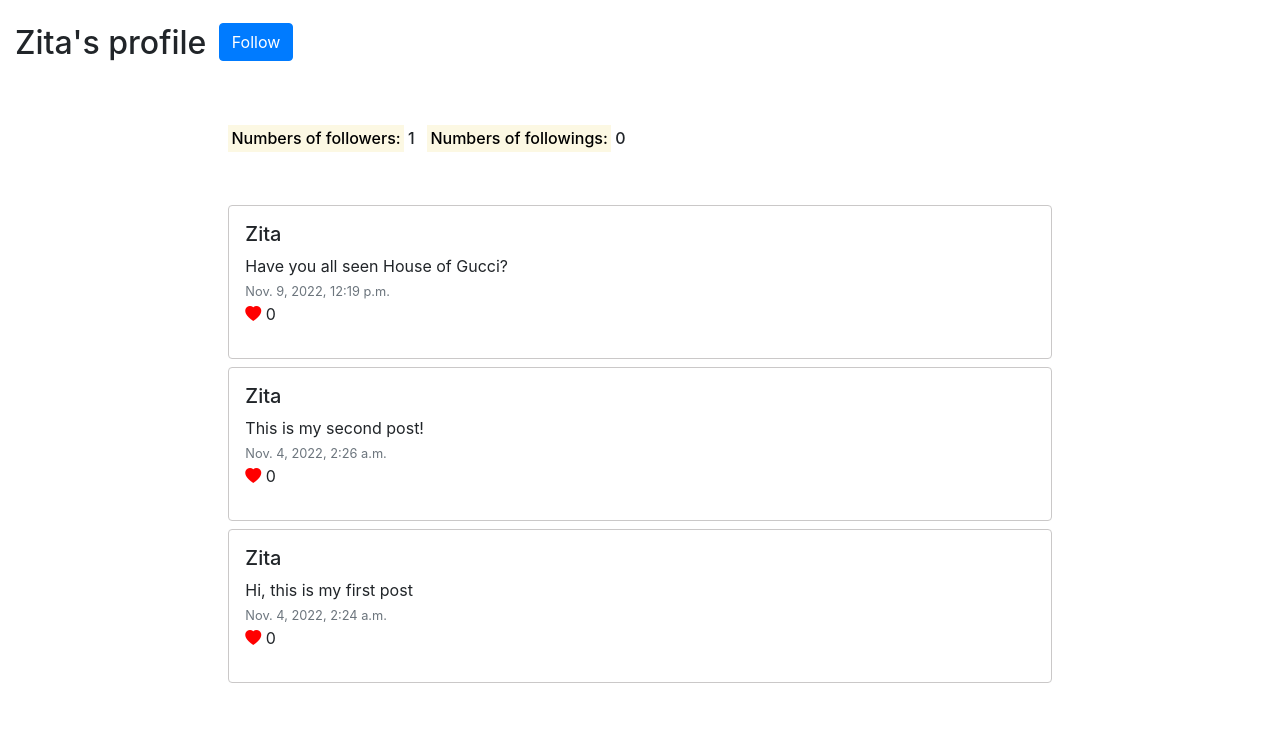
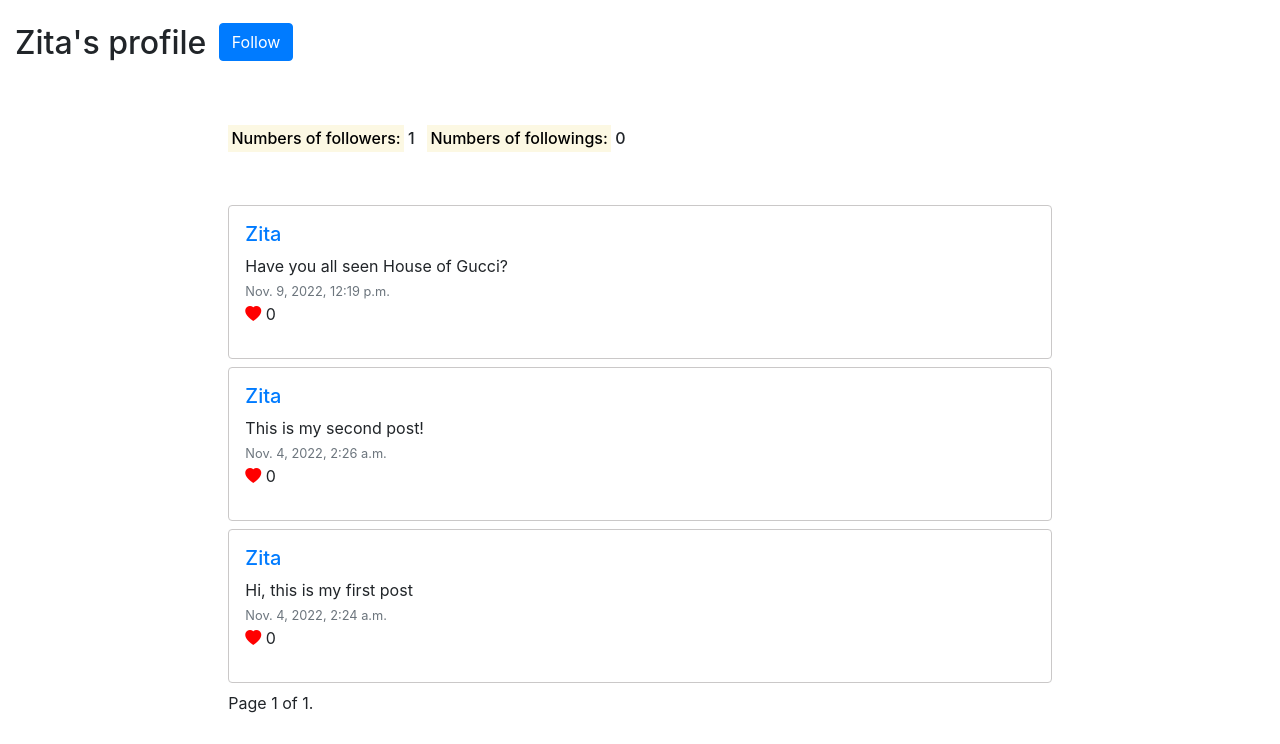
Before and after one commit to ZitaNguyen/network, a Django app: a page that uses network/templates/network/profile.html in a window 1280 px wide. Shown: the part 56-800 px from the top of the page. Run offline with Django 3.2, Linux system fonts and the light colour scheme; a user stored in the database is signed in; data comes from the database, SQL or seed files in the repository; both versions use the stored data as it was after the commit; some libraries are stand-ins or nearby versions.

Commit message:
Add pagination for all posts and profile page

```diff
--- a/network/templates/network/following.html
+++ b/network/templates/network/following.html
@@ -4,6 +4,11 @@
     <h2 class="my-4">Following Posts</h2>
 
     <div class="row">
+        {% if not all_posts %}
+        <div class="alert alert-info" role="alert">
+            You need to follow someone to see posts in this page!
+        </div>
+        {% else %}
         <div class="col-lg-8 offset-lg-2 mt-4">
             {% for posts in all_posts %}
                 {% for post in posts %}
@@ -18,6 +23,7 @@
                 {% endfor %}
             {% endfor %}
         </div>
+        {% endif %}
     </div>
 
 {% endblock %}
--- /dev/null
+++ b/network/templates/network/posts.html
@@ -0,0 +1,30 @@
+<div>
+    {% for post in page_obj %}
+    <div class="border rounded my-2 p-3" id="post">
+        <a href="{% url 'profile' post.poster %}"><h5>{{ post.poster }}</h5></a>
+        <ul class="list-unstyled">
+            <li>{{ post.content }}</li>
+            <li><small class="text-muted">{{ post.date_created }}</small></li>
+            <li><i class="bi bi-heart-fill" id="heart"></i> {{ post.number_of_like }}</li>
+        </ul>
+    </div>
+    {% endfor %}
+
+    <div class="pagination text-center">
+        <span class="step-links">
+            {% if page_obj.has_previous %}
+                <a href="?page=1">&laquo; first</a>
+                <a href="?page={{ page_obj.previous_page_number }}">previous</a>
+            {% endif %}
+
+            <span class="current">
+                Page {{ page_obj.number }} of {{ page_obj.paginator.num_pages }}.
+            </span>
+
+            {% if page_obj.has_next %}
+                <a href="?page={{ page_obj.next_page_number }}">next</a>
+                <a href="?page={{ page_obj.paginator.num_pages }}">last &raquo;</a>
+            {% endif %}
+        </span>
+    </div>
+<div>
--- a/network/templates/network/profile.html
+++ b/network/templates/network/profile.html
@@ -52,16 +52,7 @@
 
             <!-- All of user's posts -->
             <div class="mt-5">
-                {% for post in posts %}
-                <div class="border rounded my-2 p-3" id="post">
-                    <h5>{{ post.poster }}</h5>
-                    <ul class="list-unstyled">
-                        <li>{{ post.content }}</li>
-                        <li><small class="text-muted">{{ post.date_created }}</small></li>
-                        <li><i class="bi bi-heart-fill" id="heart"></i> {{ post.number_of_like }}</li>
-                    </ul>
-                </div>
-                {% endfor %}
+                {% include "network/posts.html" %}
             </div>
         </div>
     </div>
--- a/network/views.py
+++ b/network/views.py
@@ -4,6 +4,7 @@ from django.http import HttpResponse, HttpResponseRedirect
 from django.shortcuts import render, redirect
 from django.urls import reverse
 from django.contrib.auth.decorators import login_required
+from django.core.paginator import Paginator
 
 from .models import User, Post, FollowList
 from .forms import NewPostForm
@@ -11,8 +12,11 @@ from .forms import NewPostForm
 
 def index(request):
     posts = Post.objects.all().order_by('date_created').reverse()
+    paginator = Paginator(posts, 10)
+    page_number = request.GET.get('page')
+    page_obj = paginator.get_page(page_number)
     return render(request, "network/index.html", {
-        'posts': posts
+        'page_obj': page_obj
     })
 
 
@@ -97,8 +101,12 @@ def profile(request, poster_name):
     except FollowList.DoesNotExist:
         poster_follow_list = None
 
+    paginator = Paginator(posts, 10)
+    page_number = request.GET.get('page')
+    page_obj = paginator.get_page(page_number)
+
     return render(request, "network/profile.html", {
-        'posts': posts,
+        'page_obj': page_obj,
         'poster': poster_name,
         'follow_list': follow_list,
         'poster_follow_list': poster_follow_list,
```
Also changed, not shown: network/templates/network/index.html (+2 -11 lines), db.sqlite3.
